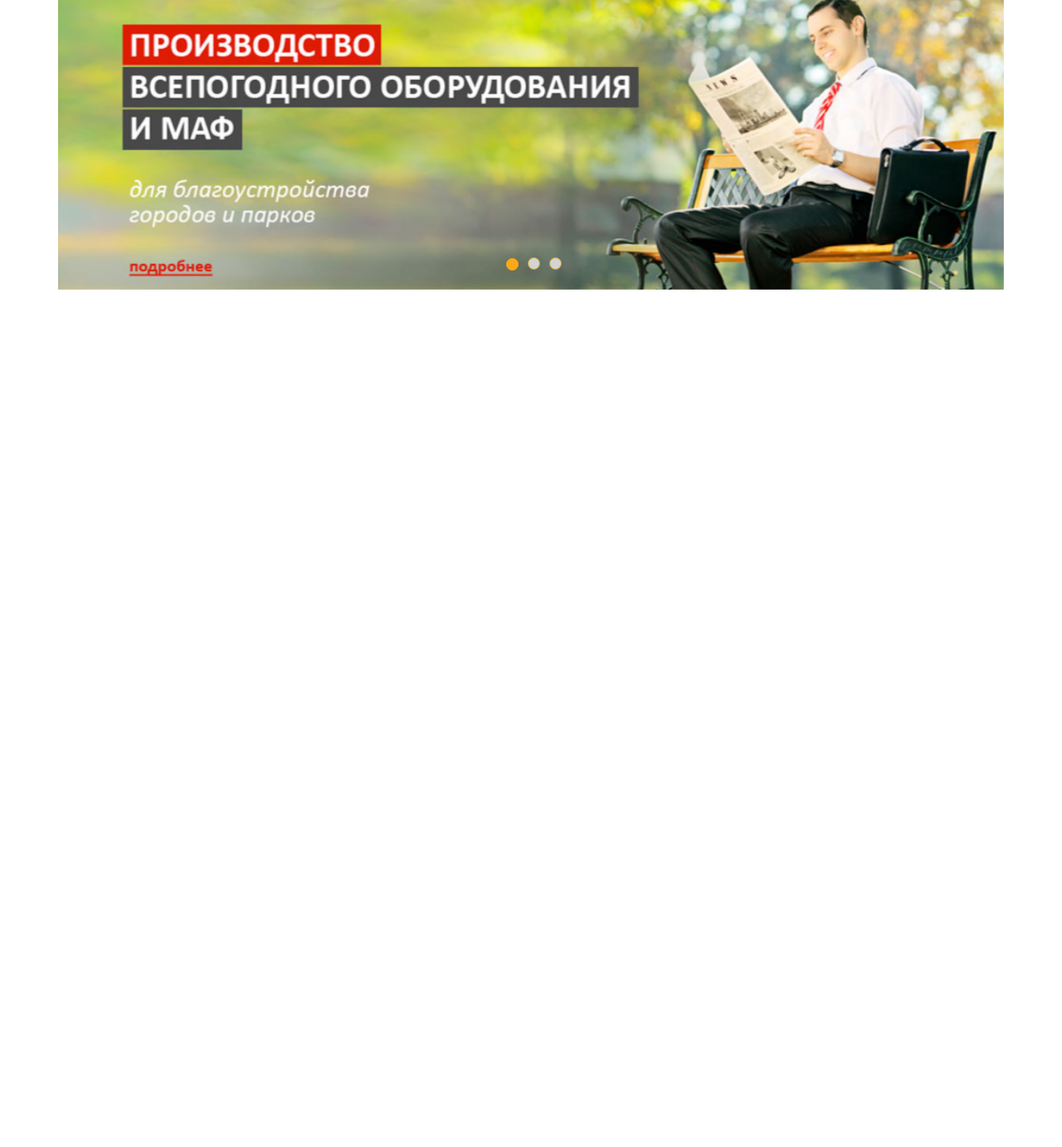
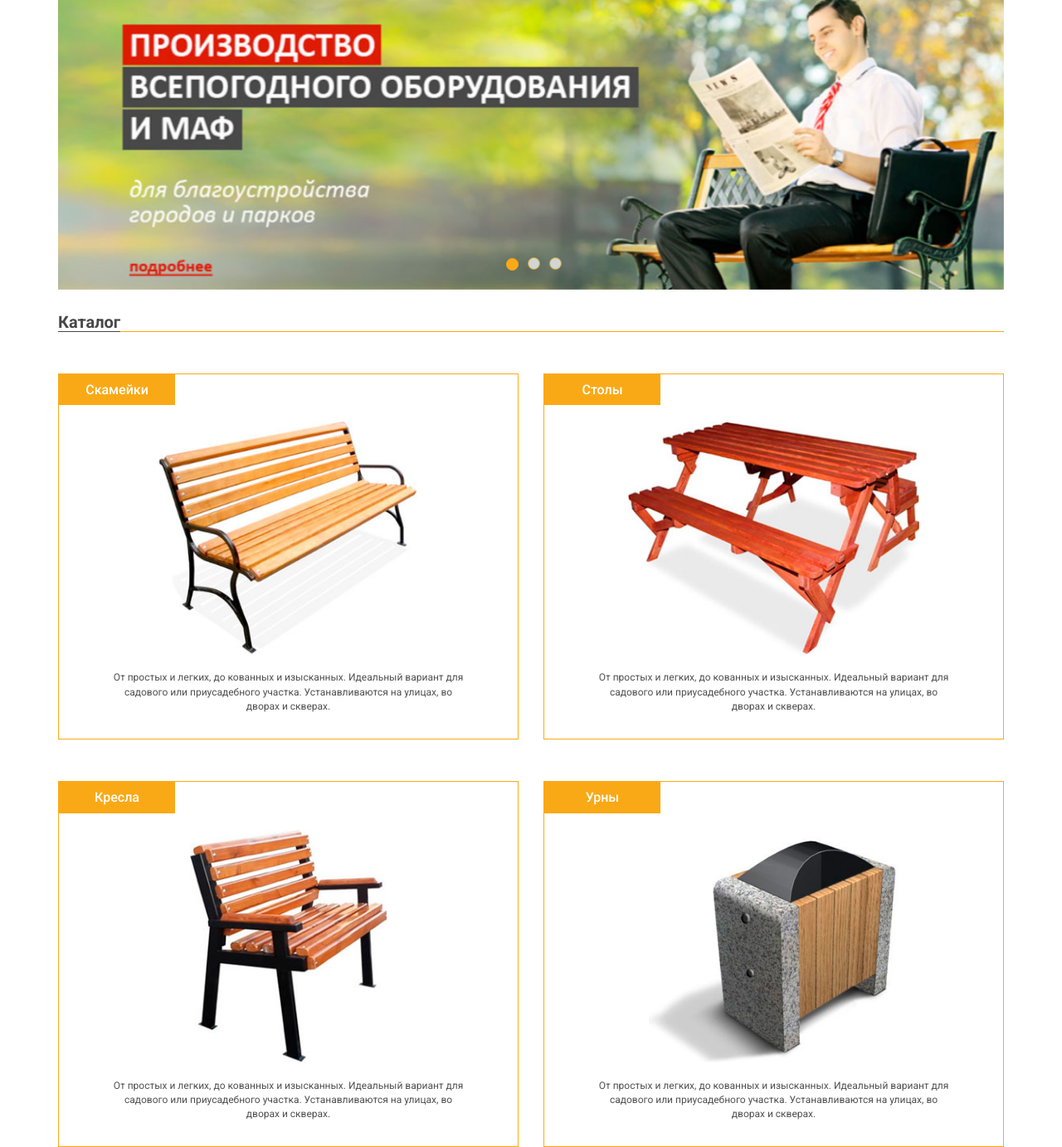
Before and after one commit to IP-CAM/Garden-Park-Furniture-Theme-for-Opencart, a PHP site: page / in a window 1280 px wide. Shown: the part 268-1650 px from the top of the page at 83% size. Before the commit the page ends 617 px from the top, so only its background shows below. Run offline with PHP 8.4, Linux system fonts and the light colour scheme; some libraries are stand-ins or nearby versions.

Commit message:
ready product

```diff
--- a/html/css/style.css
+++ b/html/css/style.css
@@ -212,7 +212,55 @@ ul.menu-top-right li:last-child {
 	margin-left:8px;
 }
 
+.content-header {
+	margin-top:30px;
+	border-bottom: 1px solid #faa916;
+	position: relative;
+}
 
+.content-header h1{
+	font-size: 20px;
+	font-weight: bold;
+	color: #474747;
+}
+
+.content-header span{
+	border-bottom: 1px solid #474747;
+	z-index:20;
+	position: absolute;
+	top: -22px;
+}
+
+.product {
+	border: 1px solid #faa916;
+	margin-top:50px;
+}
+
+.product h2{
+	font-size: 16px;
+	font-weight: 500;
+	color: #fff;
+	background: #faa916;
+	padding: 10px;
+	margin: 0;
+	width: 140px;
+}
+
+.product h2 a{
+	color: #fff;
+}
+
+.product img{
+	margin-top: 20px;
+	max-height: 280px;
+}
+
+.product p{
+	color: #505050;
+	padding: 20px 60px 20px 60px; /* верх правый низ левый */
+	max-height: 100px;
+	overflow: hidden;
+}
 
 /* Large Devices, Wide Screens */
 @media only screen and (max-width : 1200px) {
--- a/html/index.html
+++ b/html/index.html
@@ -117,6 +117,62 @@
 	</header>
 
 	<main>
+		<div class="content">
+			<div class="container">
+				<div class="content-header">
+					<h1><span>Каталог</span></h1>
+				</div>
+				<div class="row clearfix">
+					<div class="col-sm-6 text-center">
+						<div class="product">
+							<h2><a href="#">Скамейки</a></h2>
+							<a href="#"><img src="img/product-1.jpg" alt=""></a>
+							<p>От простых и легких, до кованных и изысканных.
+								Идеальный вариант для садового или приусадебного
+								участка. Устанавливаются на улицах, во дворах
+								и скверах.
+							</p>
+						</div> <!-- /.product -->
+					</div>
+					<div class="col-sm-6 text-center">
+						<div class="product">
+							<h2><a href="#">Столы</a></h2>
+							<a href="#"><img src="img/product-2.jpg" alt=""></a>
+							<p>От простых и легких, до кованных и изысканных.
+								Идеальный вариант для садового или приусадебного
+								участка. Устанавливаются на улицах, во дворах
+								и скверах.
+							</p>
+						</div> <!-- /.product -->
+					</div>
+				</div> <!-- /.row -->
+				<div class="row clearfix">
+					<div class="col-sm-6 text-center">
+						<div class="product">
+							<h2><a href="#">Кресла</a></h2>
+							<a href="#"><img src="img/product-3.jpg" alt=""></a>
+							<p>От простых и легких, до кованных и изысканных.
+								Идеальный вариант для садового или приусадебного
+								участка. Устанавливаются на улицах, во дворах
+								и скверах.
+							</p>
+						</div> <!-- /.product -->
+					</div>
+					<div class="col-sm-6 text-center">
+						<div class="product">
+							<h2><a href="#">Урны</a></h2>
+							<a href="#"><img src="img/product-4.jpg" alt=""></a>
+							<p>От простых и легких, до кованных и изысканных.
+								Идеальный вариант для садового или приусадебного
+								участка. Устанавливаются на улицах, во дворах
+								и скверах.
+							</p>
+						</div> <!-- /.product -->
+					</div>
+				</div> <!-- /.row -->
+
+			</div>
+		</div> <!-- /.content -->
 	</main>
 
 	<footer>
```
Also changed, not shown: html/img/product-1.jpg (added), html/img/product-2.jpg (added), html/img/product-3.jpg (added), html/img/product-4.jpg (added), 1 other file.
